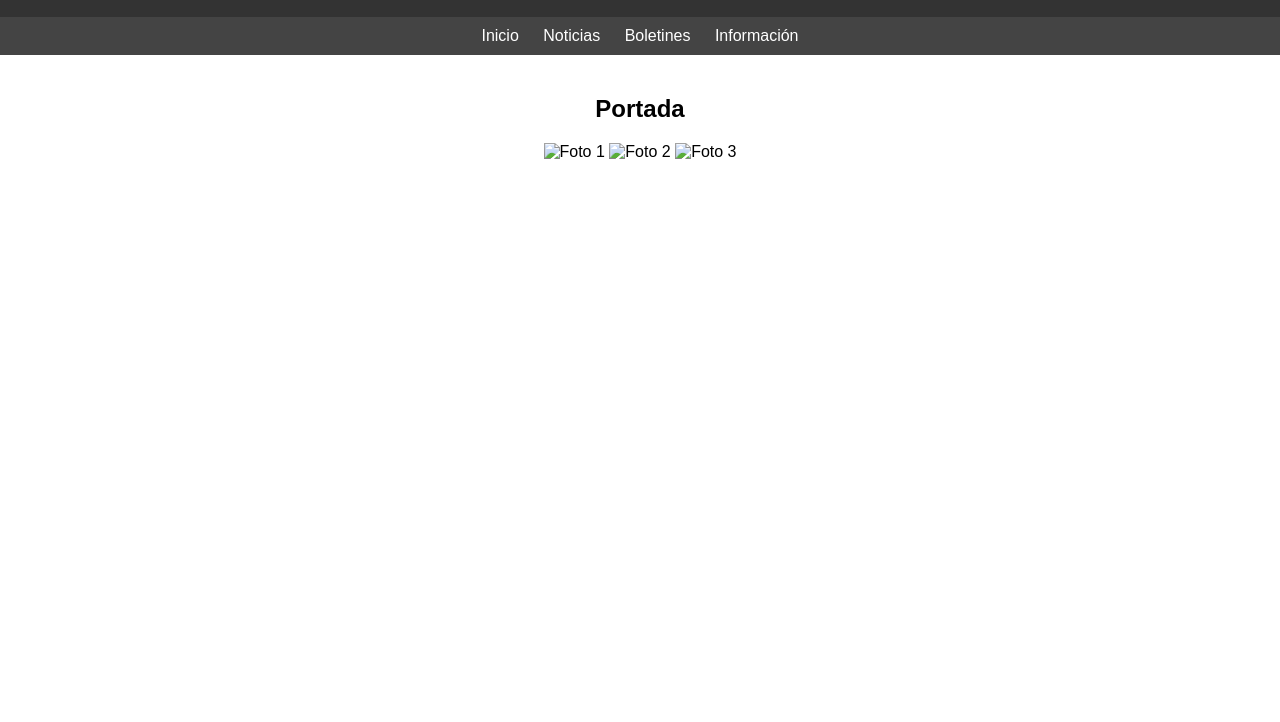
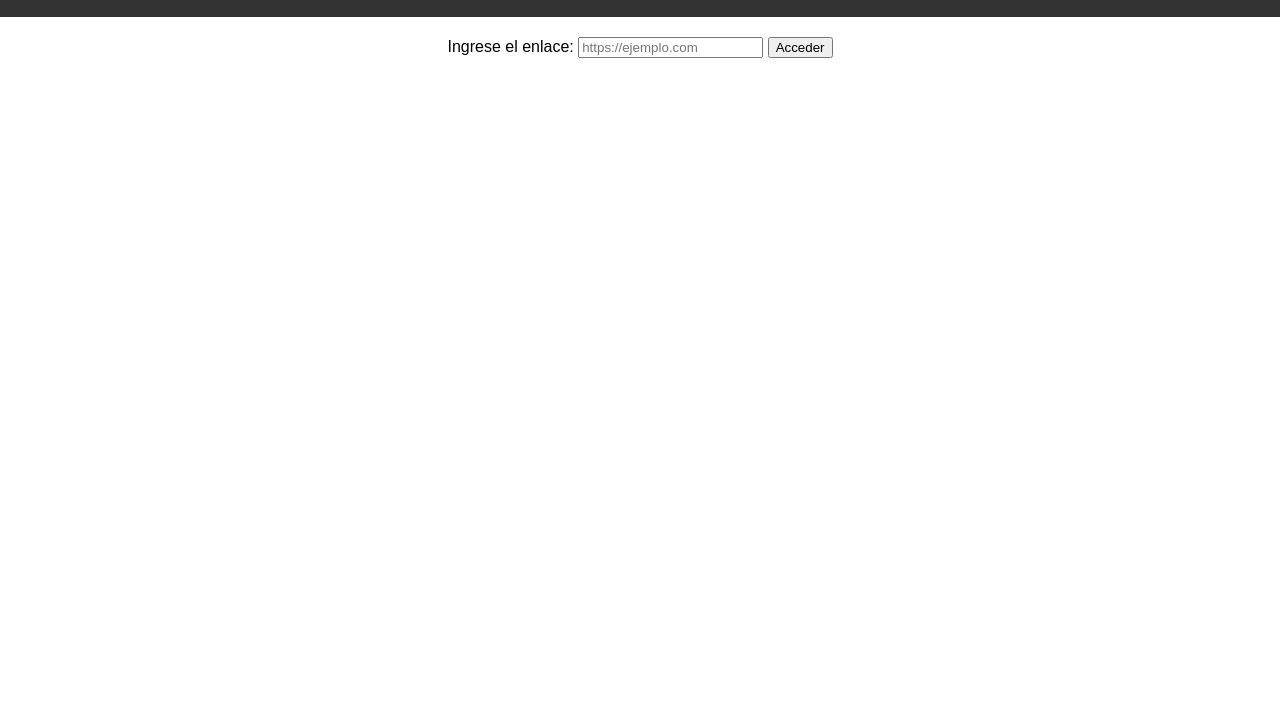
Before and after one commit to Siegfried257/ColegioURC, a plain HTML site: page index.html in a window 1280 px wide. Shown: the part 83-805 px from the top of the page. Drawn offline with Linux system fonts and the light colour scheme.

Commit message:
Update index.html

```diff
--- a/index.html
+++ b/index.html
@@ -3,11 +3,11 @@
 <head>
     <meta charset="UTF-8">
     <meta name="viewport" content="width=device-width, initial-scale=1.0">
-    <title>Colegio Nombre</title>
+    <title>Proxy Página</title>
     <style>
-        /* Estilos CSS */
         body {
             font-family: Arial, sans-serif;
+            text-align: center;
             margin: 0;
             padding: 0;
         }
@@ -17,104 +17,35 @@
             padding: 10px;
             text-align: center;
         }
-        nav {
-            background-color: #444;
-            padding: 10px;
-            text-align: center;
-            position: relative;
-            z-index: 1;
+        #url-form {
+            margin: 20px;
         }
-        nav a {
-            color: #fff;
-            text-decoration: none;
-            margin: 0 10px;
-        }
-        .content {
-            text-align: center;
-            padding: 20px;
-            display: none;
-        }
-        .content.active {
-            display: block;
-        }
-        .content img {
-            max-width: 100%;
-            height: auto;
-            margin-bottom: 20px;
+        #iframe-container {
+            width: 100%;
+            height: 80vh;
+            border: none;
         }
     </style>
 </head>
 <body>
     <header>
-        <h1>¡Bienvenido al Colegio Nombre!</h1>
+        <h1>Proxy Web</h1>
     </header>
-    <nav>
-        <a href="#inicio">Inicio</a>
-        <a href="#noticias">Noticias</a>
-        <a href="#boletines">Boletines</a>
-        <a href="#informacion">Información</a>
-    </nav>
-    <div class="content active" id="inicio">
-        <!-- Portada con varias fotos -->
-        <h2>Portada</h2>
-        <img src="foto1.jpg" alt="Foto 1">
-        <img src="foto2.jpg" alt="Foto 2">
-        <img src="foto3.jpg" alt="Foto 3">
+    <div id="url-form">
+        <form id="proxyForm">
+            <label for="url">Ingrese el enlace:</label>
+            <input type="text" id="url" placeholder="https://ejemplo.com" required>
+            <button type="submit">Acceder</button>
+        </form>
     </div>
-    <div class="content" id="noticias">
-        <!-- Noticias -->
-        <h2>Noticias</h2>
-        <img src="noticia1.jpg" alt="Noticia 1">
-        <p>Descripción de la noticia 1...</p>
-    </div>
-    <div class="content" id="boletines">
-        <!-- Boletines -->
-        <h2>Boletines</h2>
-        <img src="boletin1.jpg" alt="Boletín 1">
-        <p>Descripción del boletín 1...</p>
-    </div>
-    <div class="content" id="informacion">
-        <!-- Información -->
-        <h2>Información</h2>
-        <img src="informacion1.jpg" alt="Información 1">
-        <p>Descripción de la información 1...</p>
-    </div>
+    <iframe id="iframe-container"></iframe>
 
     <script>
-        // Script JavaScript para mostrar/ocultar secciones al hacer clic en los botones del menú
-        document.addEventListener("DOMContentLoaded", function() {
-            // Obtenemos todas las secciones de contenido
-            var sections = document.querySelectorAll('.content');
-
-            // Mostramos la sección de inicio por defecto
-            showSection('inicio');
-
-            // Agregamos eventos de clic a todos los enlaces del menú
-            document.querySelectorAll('nav a').forEach(function(link) {
-                link.addEventListener('click', function(event) {
-                    var sectionId = this.getAttribute('href').substring(1);
-                    showSection(sectionId);
-                    // Guardamos la sección actual en el almacenamiento local del navegador
-                    localStorage.setItem('lastSection', sectionId);
-                    event.preventDefault(); // Prevenimos el comportamiento predeterminado del enlace
-                });
-            });
-
-            // Función para mostrar la sección deseada y ocultar las demás
-            function showSection(sectionId) {
-                sections.forEach(function(section) {
-                    if (section.id === sectionId) {
-                        section.classList.add('active');
-                    } else {
-                        section.classList.remove('active');
-                    }
-                });
-            }
-
-            // Obtenemos la última sección visitada desde el almacenamiento local
-            var lastSection = localStorage.getItem('lastSection');
-            if (lastSection) {
-                showSection(lastSection);
+        document.getElementById('proxyForm').addEventListener('submit', function(event) {
+            event.preventDefault();
+            var url = document.getElementById('url').value;
+            if (url) {
+                document.getElementById('iframe-container').src = url;
             }
         });
     </script>
```
